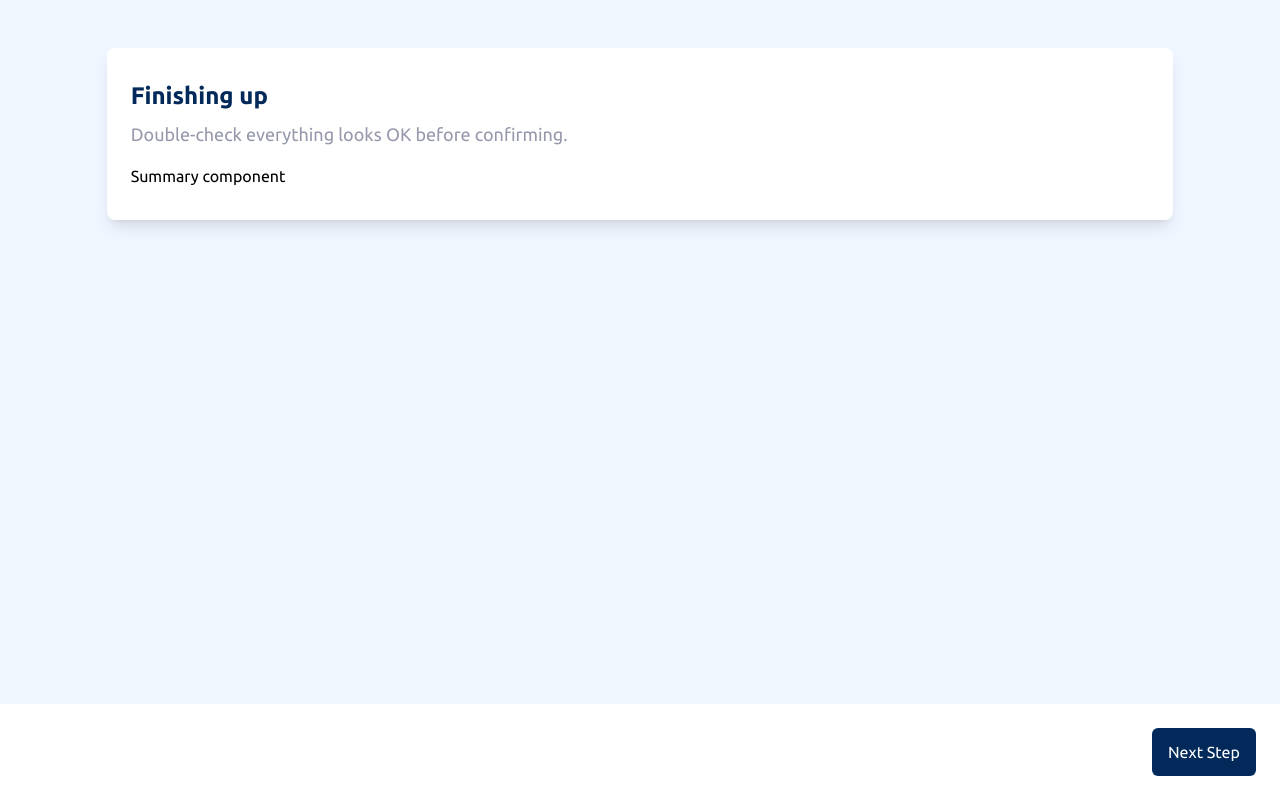
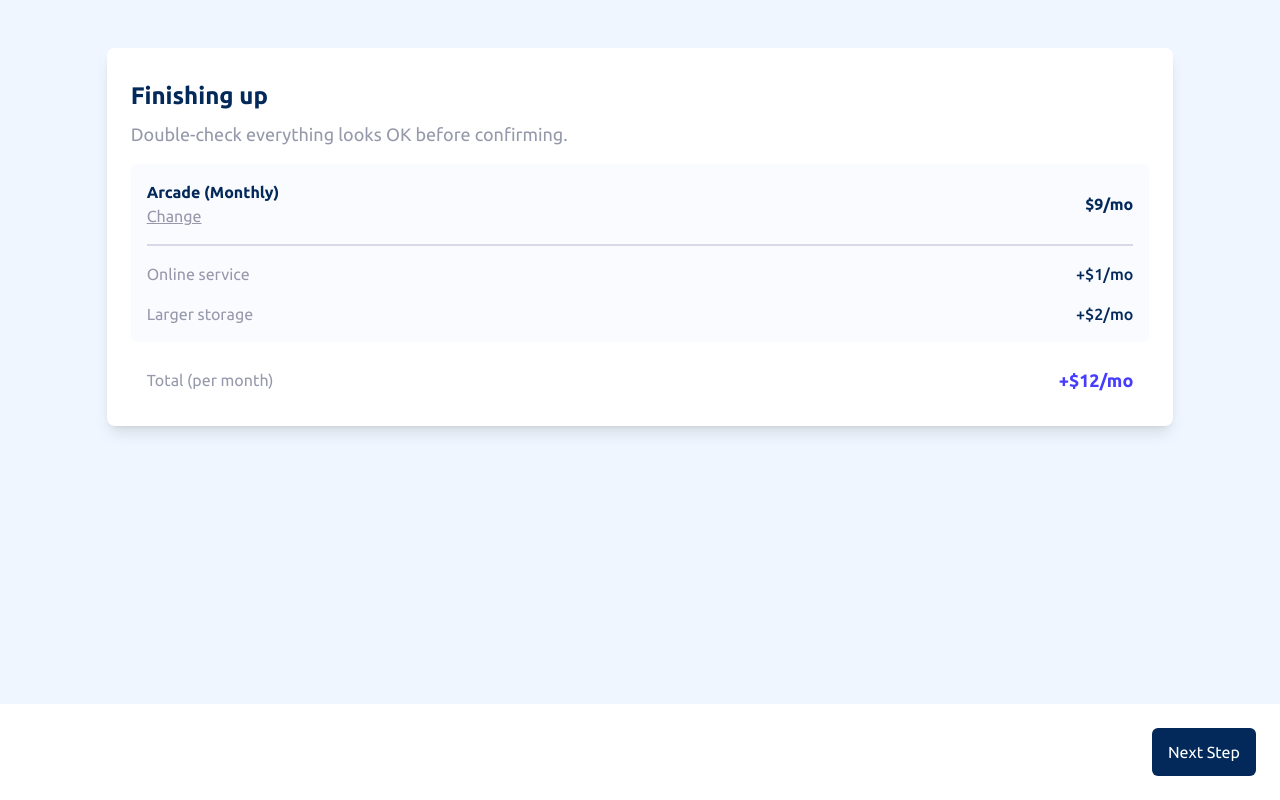
Before and after one commit to Di-void/multi-step-form, a React (Vite) app: page / in a window 1280 px wide. Built offline with nearby package versions, Linux system fonts and the light colour scheme.

Commit message:
feat: complete summary component and complete finish up screen

```diff
--- a/src/components/Summary/index.tsx
+++ b/src/components/Summary/index.tsx
@@ -1,5 +1,37 @@
 const Summary = () => {
-  return <div>Summary component</div>;
+  return (
+    <section>
+      <div className="bg-alabaster p-4 flex flex-col gap-4 rounded-md">
+        <header className="flex justify-between items-center border-b-2 border-b-light-gray pb-4">
+          <div>
+            <h3 className="capitalize font-bold text-marine-blue">
+              arcade (monthly)
+            </h3>
+            <button className="text-cool-gray underline capitalize">
+              change
+            </button>
+          </div>
+
+          <h3 className="text-marine-blue font-bold">$9/mo</h3>
+        </header>
+
+        <div className="flex justify-between items-center">
+          <h3 className="text-cool-gray">Online service</h3>
+          <span className="text-marine-blue font-medium">+$1/mo</span>
+        </div>
+
+        <div className="flex justify-between items-center">
+          <h3 className="text-cool-gray">Larger storage</h3>
+          <span className="text-marine-blue font-medium">+$2/mo</span>
+        </div>
+      </div>
+
+      <footer className="flex justify-between items-center px-4 mt-6">
+        <h3 className="text-cool-gray">Total (per month) </h3>
+        <span className="font-bold text-purplish-blue text-lg">+$12/mo</span>
+      </footer>
+    </section>
+  );
 };
 
 export default Summary;
```
